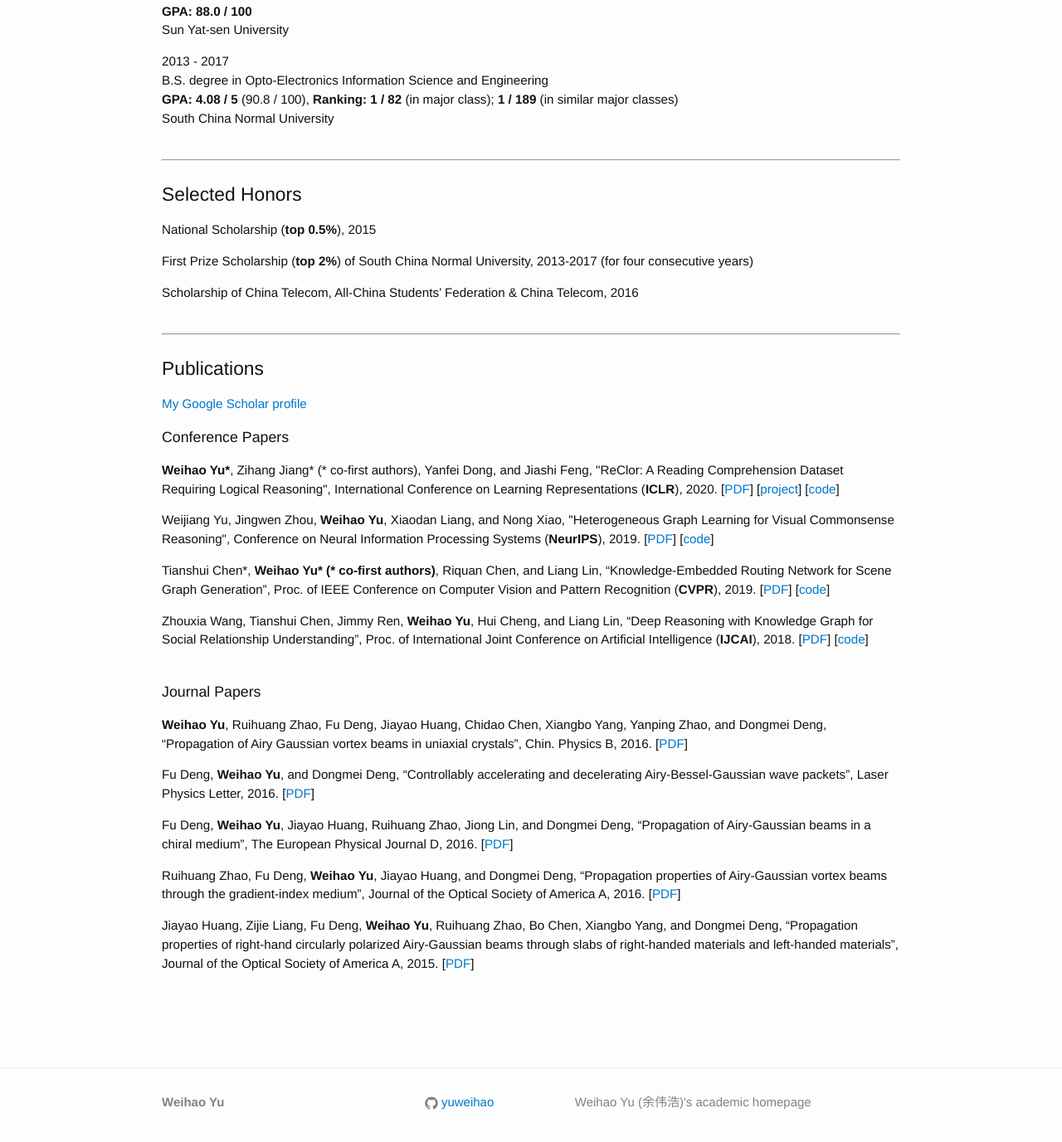
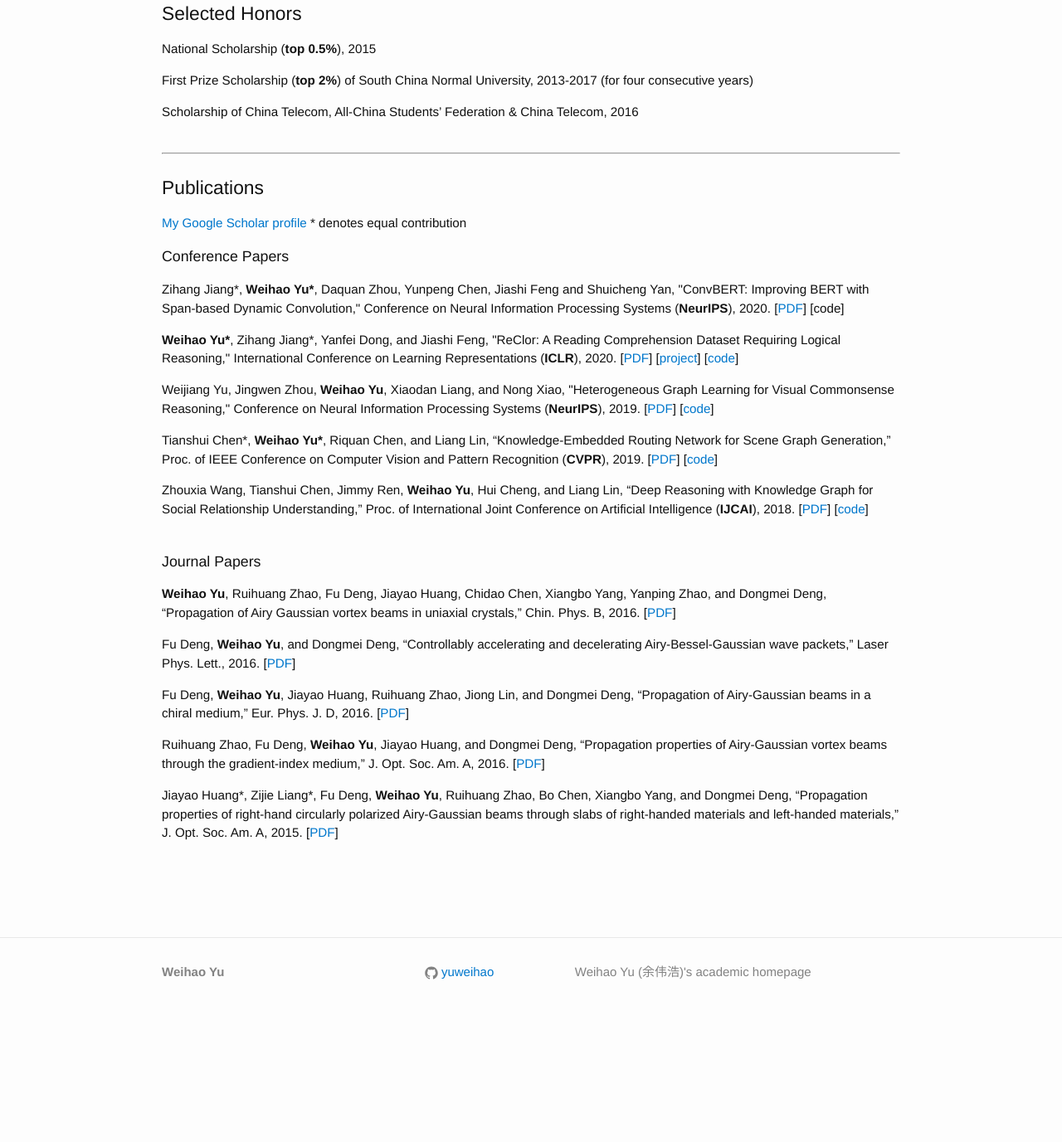
Before and after one commit to yuweihao/yuweihao.github.io, a Jekyll site: the page built from index.html, in a window 1280 px wide and 1400 px high, scrolled down 935 px. Shown: the top 1377 px of the window at 83% size. Built offline with Jekyll 4.4.1, drawn with Linux system fonts in a browser that asks for light colours; comment, search, counter and statistics services are not loaded; after the commit the page ends 2178 px from its top, so only the background shows below that; some of the changed text lies outside the part shown.

Commit message:
Update index.html

```diff
--- a/index.html
+++ b/index.html
@@ -41,12 +41,12 @@ Email: weihaoyu6[at]gmail.com / weihaoyu[at]u.nus.edu (use @ to replace [at])<br
 
 <br>
 <br>
-<h2>News</h2>
+<!-- <h2>News</h2>
 	<p>10 February 2020: The <a href="http://whyu.me/reclor/" target="_blank" rel="external">project page</a> of our paper "ReClor: A Reading Comprehension Dataset Requiring Logical Reasoning" (ICLR 2020) is released: <a href="http://whyu.me/reclor/" target="_blank" rel="external">whyu.me/reclor</a>, where you can find dataset, code and leaderboard.</p>
 	<p>24 March 2019: Code and models for our paper "Knowledge-Embedded Routing Network for Scene Graph Generation" (CVPR 2019) are released: <a href="https://github.com/yuweihao/KERN" target="_blank" rel="external">github.com/yuweihao/KERN</a>.</p>
 <br>
 <hr>
-<br>
+<br> -->
 <h2>Education and Work Experience</h2>
 
 <p>2020 - <br>
@@ -88,30 +88,33 @@ Scholarship of China Telecom, All-China Students’ Federation & China Telecom,
 <h2>Publications</h2>
 <p>
 <a href="https://scholar.google.com/citations?user=LYxjt1QAAAAJ" target="_blank" rel="external">My Google Scholar profile</a>
+
+* denotes equal contribution
 </p>
 
 <h3>Conference Papers</h3>
+<p> Zihang Jiang*, <strong>Weihao Yu*</strong>, Daquan Zhou, Yunpeng Chen, Jiashi Feng and Shuicheng Yan, "ConvBERT: Improving BERT with Span-based Dynamic Convolution," Conference on Neural Information Processing Systems (<strong>NeurIPS</strong>), 2020. [<a href="https://arxiv.org/abs/2008.02496" target="_blank" rel="external">PDF</a>] [code]</p>
 
-<p> <strong>Weihao Yu*</strong>, Zihang Jiang* (* co-first authors), Yanfei Dong, and Jiashi Feng, "ReClor: A Reading Comprehension Dataset Requiring Logical Reasoning", International Conference on Learning Representations (<strong>ICLR</strong>), 2020. [<a href="https://openreview.net/pdf?id=HJgJtT4tvB" target="_blank" rel="external">PDF</a>] [<a href="http://whyu.me/reclor/" target="_blank" rel="external">project</a>] [<a href="https://github.com/yuweihao/reclor" target="_blank" rel="external">code</a>]</p>
+<p> <strong>Weihao Yu*</strong>, Zihang Jiang*, Yanfei Dong, and Jiashi Feng, "ReClor: A Reading Comprehension Dataset Requiring Logical Reasoning," International Conference on Learning Representations (<strong>ICLR</strong>), 2020. [<a href="https://openreview.net/pdf?id=HJgJtT4tvB" target="_blank" rel="external">PDF</a>] [<a href="http://whyu.me/reclor/" target="_blank" rel="external">project</a>] [<a href="https://github.com/yuweihao/reclor" target="_blank" rel="external">code</a>]</p>
 
-<p> Weijiang Yu, Jingwen Zhou, <strong>Weihao Yu</strong>, Xiaodan Liang, and Nong Xiao, "Heterogeneous Graph Learning for Visual Commonsense Reasoning", Conference on Neural Information Processing Systems (<strong>NeurIPS</strong>), 2019. [<a href="https://papers.nips.cc/paper/8544-heterogeneous-graph-learning-for-visual-commonsense-reasoning.pdf" target="_blank" rel="external">PDF</a>] [<a href="https://github.com/yuweijiang/HGL-pytorch" target="_blank" rel="external">code</a>]</p>
+<p> Weijiang Yu, Jingwen Zhou, <strong>Weihao Yu</strong>, Xiaodan Liang, and Nong Xiao, "Heterogeneous Graph Learning for Visual Commonsense Reasoning," Conference on Neural Information Processing Systems (<strong>NeurIPS</strong>), 2019. [<a href="https://papers.nips.cc/paper/8544-heterogeneous-graph-learning-for-visual-commonsense-reasoning.pdf" target="_blank" rel="external">PDF</a>] [<a href="https://github.com/yuweijiang/HGL-pytorch" target="_blank" rel="external">code</a>]</p>
 
-<p>Tianshui Chen*, <strong>Weihao Yu* (* co-first authors)</strong>, Riquan Chen, and Liang Lin, “Knowledge-Embedded Routing Network for Scene Graph Generation”, Proc. of IEEE Conference on Computer Vision and Pattern Recognition (<strong>CVPR</strong>), 2019. [<a href="/pdf/CVPR2019_KERN.pdf" target="_blank" rel="external">PDF</a>] [<a href="https://github.com/yuweihao/KERN" target="_blank" rel="external">code</a>]</p>
+<p>Tianshui Chen*, <strong>Weihao Yu*</strong>, Riquan Chen, and Liang Lin, “Knowledge-Embedded Routing Network for Scene Graph Generation,” Proc. of IEEE Conference on Computer Vision and Pattern Recognition (<strong>CVPR</strong>), 2019. [<a href="/pdf/CVPR2019_KERN.pdf" target="_blank" rel="external">PDF</a>] [<a href="https://github.com/yuweihao/KERN" target="_blank" rel="external">code</a>]</p>
 
-<p>Zhouxia Wang, Tianshui Chen, Jimmy Ren, <strong>Weihao Yu</strong>, Hui Cheng, and Liang Lin, “Deep Reasoning with Knowledge Graph for Social Relationship Understanding”,  Proc. of International Joint Conference on Artificial Intelligence (<strong>IJCAI</strong>), 2018. [<a href="https://arxiv.org/pdf/1807.00504.pdf" target="_blank" rel="external">PDF</a>] [<a href="https://github.com/wzhouxiff/SR" target="_blank" rel="external">code</a>]</p>
+<p>Zhouxia Wang, Tianshui Chen, Jimmy Ren, <strong>Weihao Yu</strong>, Hui Cheng, and Liang Lin, “Deep Reasoning with Knowledge Graph for Social Relationship Understanding,”  Proc. of International Joint Conference on Artificial Intelligence (<strong>IJCAI</strong>), 2018. [<a href="https://arxiv.org/pdf/1807.00504.pdf" target="_blank" rel="external">PDF</a>] [<a href="https://github.com/wzhouxiff/SR" target="_blank" rel="external">code</a>]</p>
 
 <br>
 <h3>Journal Papers</h3>
 
-<p><strong>Weihao Yu</strong>, Ruihuang Zhao, Fu Deng, Jiayao Huang, Chidao Chen, Xiangbo Yang, Yanping Zhao, and Dongmei Deng, “Propagation of Airy Gaussian vortex beams in uniaxial crystals”, Chin. Physics B, 2016. [<a href="/pdf/CPB.pdf" target="_blank" rel="external">PDF</a>]</p>
+<p><strong>Weihao Yu</strong>, Ruihuang Zhao, Fu Deng, Jiayao Huang, Chidao Chen, Xiangbo Yang, Yanping Zhao, and Dongmei Deng, “Propagation of Airy Gaussian vortex beams in uniaxial crystals,” Chin. Phys. B, 2016. [<a href="/pdf/CPB.pdf" target="_blank" rel="external">PDF</a>]</p>
 
-<p>Fu Deng, <strong>Weihao Yu</strong>, and Dongmei Deng, “Controllably accelerating and decelerating Airy-Bessel-Gaussian wave packets”, Laser Physics Letter, 2016. [<a href="/pdf/LPL.pdf" target="_blank" rel="external">PDF</a>]</p>
+<p>Fu Deng, <strong>Weihao Yu</strong>, and Dongmei Deng, “Controllably accelerating and decelerating Airy-Bessel-Gaussian wave packets,” Laser Phys. Lett., 2016. [<a href="/pdf/LPL.pdf" target="_blank" rel="external">PDF</a>]</p>
 
-<p>Fu Deng, <strong>Weihao Yu</strong>, Jiayao Huang, Ruihuang Zhao, Jiong Lin, and Dongmei Deng, “Propagation of Airy-Gaussian beams in a chiral medium”, The European Physical Journal D, 2016. [<a href="/pdf/EPJD.pdf" target="_blank" rel="external">PDF</a>]</p>
+<p>Fu Deng, <strong>Weihao Yu</strong>, Jiayao Huang, Ruihuang Zhao, Jiong Lin, and Dongmei Deng, “Propagation of Airy-Gaussian beams in a chiral medium,” Eur. Phys. J. D, 2016. [<a href="/pdf/EPJD.pdf" target="_blank" rel="external">PDF</a>]</p>
 
-<p> Ruihuang Zhao, Fu Deng, <strong>Weihao Yu</strong>, Jiayao Huang, and Dongmei Deng, “Propagation properties of Airy-Gaussian vortex beams through the gradient-index medium”, Journal of the Optical Society of America A, 2016. [<a href="/pdf/JOSAA-2.pdf" target="_blank" rel="external">PDF</a>]</p>
+<p> Ruihuang Zhao, Fu Deng, <strong>Weihao Yu</strong>, Jiayao Huang, and Dongmei Deng, “Propagation properties of Airy-Gaussian vortex beams through the gradient-index medium,” J. Opt. Soc. Am. A, 2016. [<a href="/pdf/JOSAA-2.pdf" target="_blank" rel="external">PDF</a>]</p>
 
-<p>Jiayao Huang, Zijie Liang, Fu Deng, <strong>Weihao Yu</strong>, Ruihuang Zhao, Bo Chen, Xiangbo Yang, and Dongmei Deng, “Propagation properties of right-hand circularly polarized Airy-Gaussian beams through slabs of right-handed materials and left-handed materials”, Journal of the Optical Society of America A, 2015. [<a href="/pdf/JOSAA-1.pdf" target="_blank" rel="external">PDF</a>]</p>
+<p>Jiayao Huang*, Zijie Liang*, Fu Deng, <strong>Weihao Yu</strong>, Ruihuang Zhao, Bo Chen, Xiangbo Yang, and Dongmei Deng, “Propagation properties of right-hand circularly polarized Airy-Gaussian beams through slabs of right-handed materials and left-handed materials,” J. Opt. Soc. Am. A, 2015. [<a href="/pdf/JOSAA-1.pdf" target="_blank" rel="external">PDF</a>]</p>
 
 
 
```
